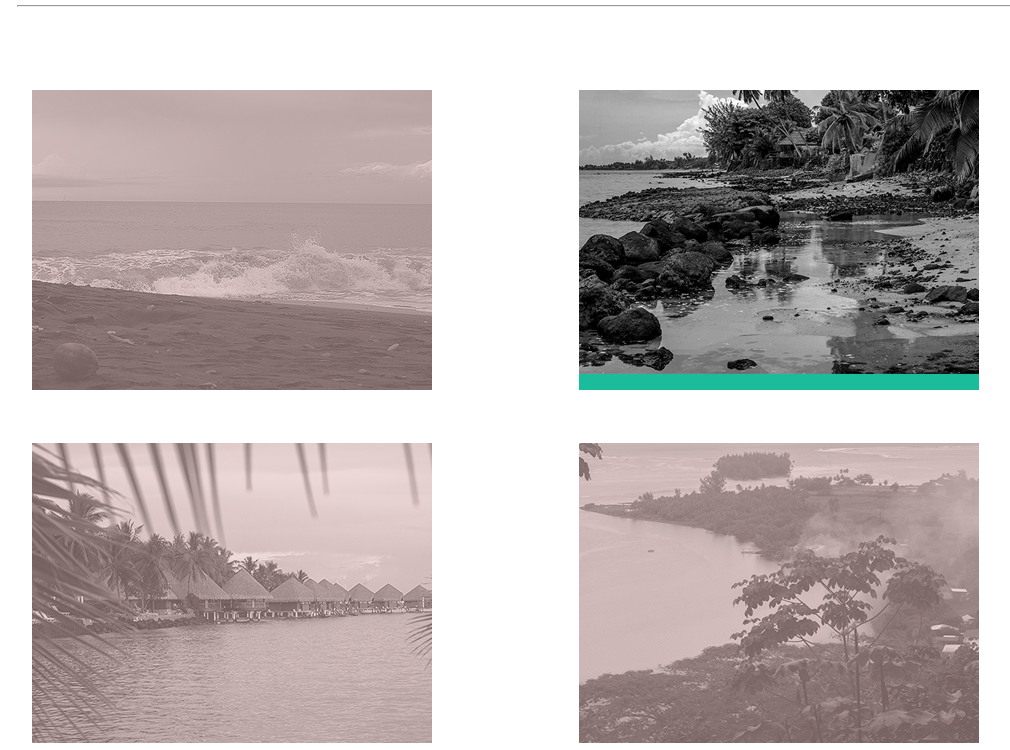
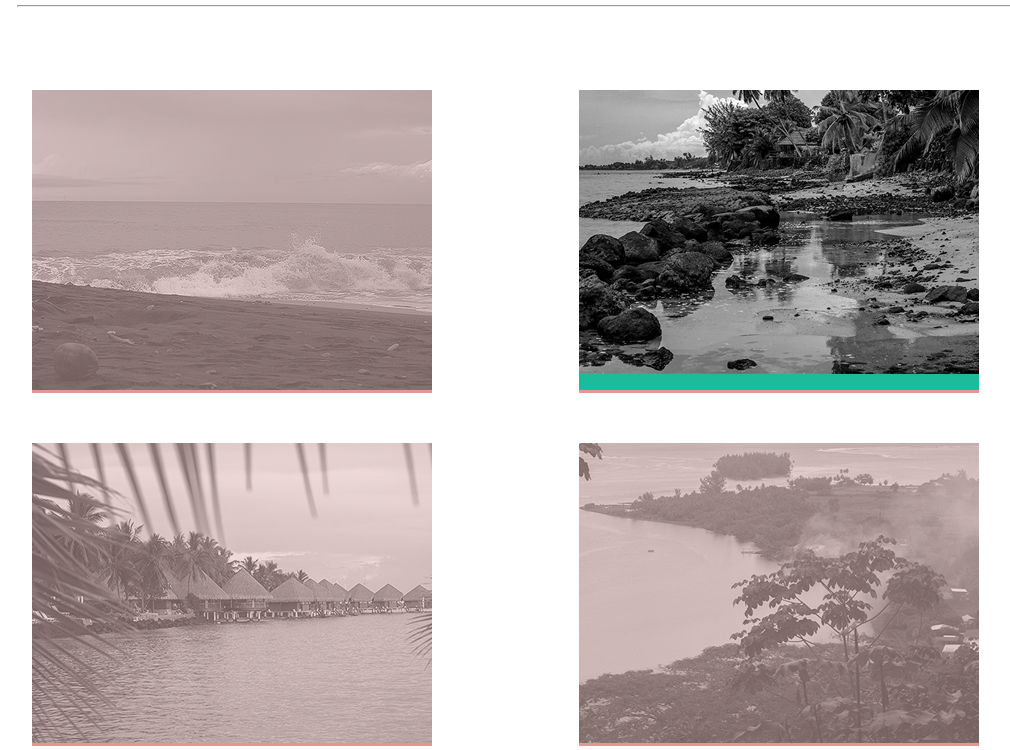
Before and after one commit to ShaRay/raphael, a website: page index.html in a window 1280 px wide. Shown: the part 1629-2379 px from the top of the page, without its empty margins (191-1201 px from the left). Drawn offline with Linux system fonts and the light colour scheme.

Commit message:
added background color to images

```diff
--- a/assets/scss/base/colors.scss
+++ b/assets/scss/base/colors.scss
@@ -2,3 +2,4 @@ $puerto-rico: #4EBD9D;
 $mercury: #E4E8E8;
 $white: #ffffff;
 $gull-grey: #A5B3B2;
+$petite-orchid: #E29791;
--- a/assets/scss/modules/main-header.scss
+++ b/assets/scss/modules/main-header.scss
@@ -1,4 +1,5 @@
 .main-header {
+  background-color: $petite-orchid;
   background-image: url(../img/header-bg.png);
   background-repeat: no-repeat;
   background-size: cover;
--- a/assets/scss/modules/portfolio.scss
+++ b/assets/scss/modules/portfolio.scss
@@ -1,5 +1,6 @@
 .portfolio-images-1,
 .portfolio-images-3 {
+  background-color: $petite-orchid;
   margin-left: 223px;
   width: 400px;
   height: 303px
@@ -13,6 +14,7 @@
 
 .portfolio-images-2,
 .portfolio-images-4 {
+  background-color: $petite-orchid;
   margin-left: 130px;
   height: 303px;
   width: 400px;
```
Also changed, not shown: dist/css/application.css.
